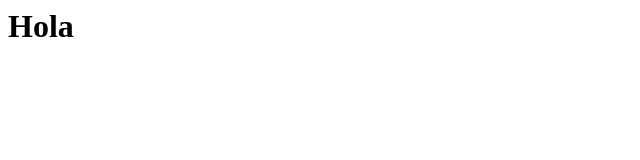
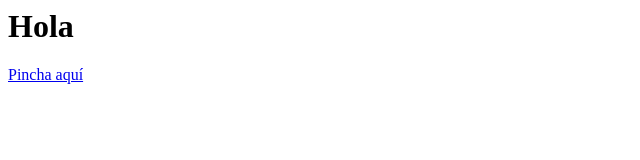
Before and after one commit to ahuevel/web-estatica-, a plain HTML site: page index.html in a window 1280 px wide. Shown: the full height of the page, 0-640 px from the left. Drawn offline with Linux system fonts and the light colour scheme.

Commit message:
Update index.html

```diff
--- a/index.html
+++ b/index.html
@@ -4,5 +4,6 @@
 </head>
 <body>
 <H1>Hola</H1>
+  <a href="test.html">Pincha aquí</a>
 </body>
 </html>
```
